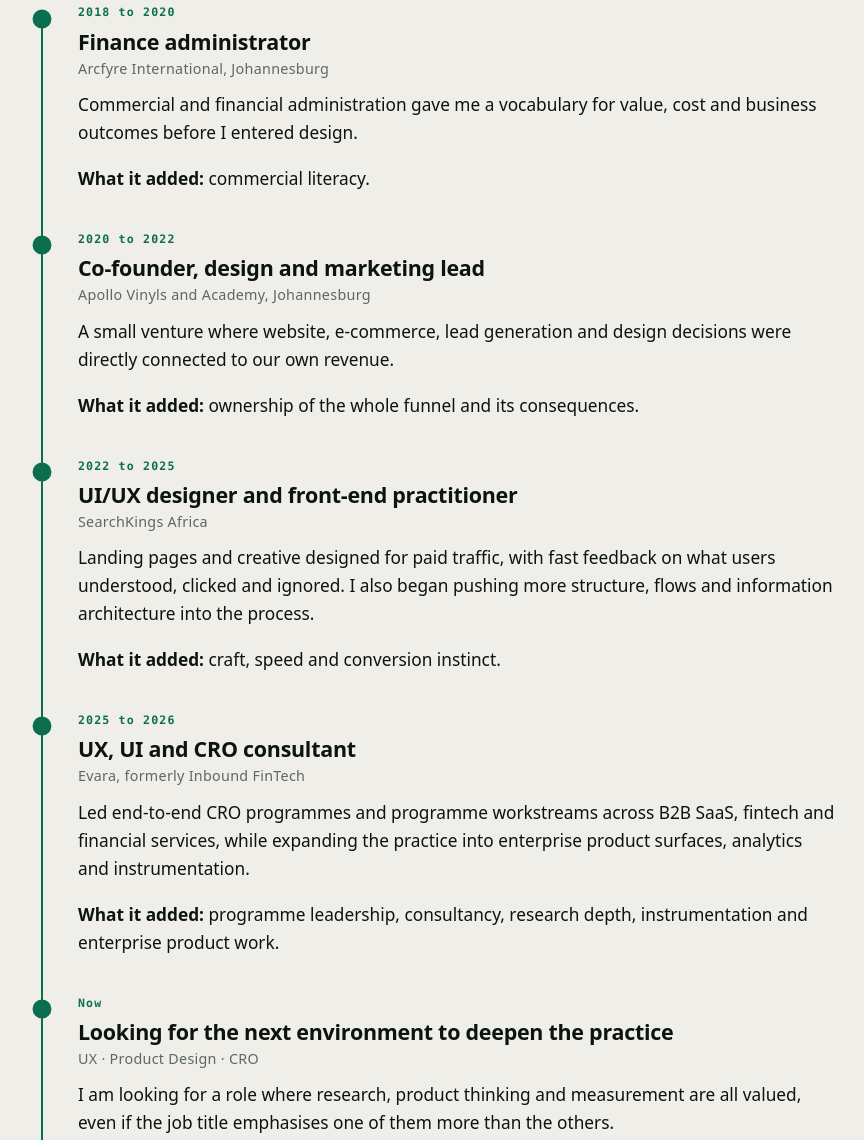
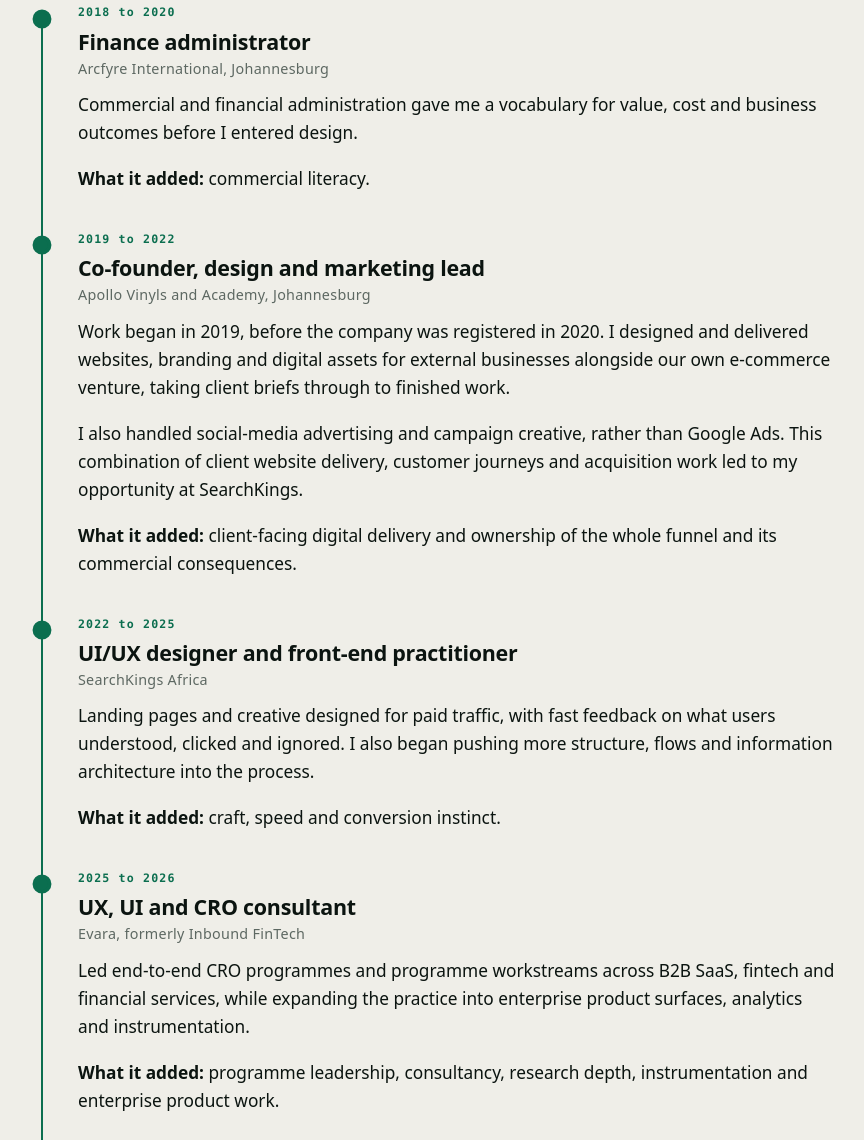
Before and after one commit to SizoManana/sizomanana.github.io, a plain HTML site: page about.html in a window 1280 px wide. Shown: the part 1521-2661 px from the top of the page, without its empty margins (322-1186 px from the left). Drawn offline with Linux system fonts and the light colour scheme.

Commit message:
Correct Apollo V timeline and client design scope; refresh master CV

```diff
--- a/about.html
+++ b/about.html
@@ -50,7 +50,7 @@
     <h2 style="margin-top:0">Each role added a layer the previous one did not have</h2>
     <ol class="timeline">
       <li><span class="when">2018 to 2020</span><h3>Finance administrator</h3><span class="where">Arcfyre International, Johannesburg</span><p>Commercial and financial administration gave me a vocabulary for value, cost and business outcomes before I entered design.</p><p><strong>What it added:</strong> commercial literacy.</p></li>
-      <li><span class="when">2020 to 2022</span><h3>Co-founder, design and marketing lead</h3><span class="where">Apollo Vinyls and Academy, Johannesburg</span><p>A small venture where website, e-commerce, lead generation and design decisions were directly connected to our own revenue.</p><p><strong>What it added:</strong> ownership of the whole funnel and its consequences.</p></li>
+      <li><span class="when">2019 to 2022</span><h3>Co-founder, design and marketing lead</h3><span class="where">Apollo Vinyls and Academy, Johannesburg</span><p>Work began in 2019, before the company was registered in 2020. I designed and delivered websites, branding and digital assets for external businesses alongside our own e-commerce venture, taking client briefs through to finished work.</p><p>I also handled social-media advertising and campaign creative, rather than Google Ads. This combination of client website delivery, customer journeys and acquisition work led to my opportunity at SearchKings.</p><p><strong>What it added:</strong> client-facing digital delivery and ownership of the whole funnel and its commercial consequences.</p></li>
       <li><span class="when">2022 to 2025</span><h3>UI/UX designer and front-end practitioner</h3><span class="where">SearchKings Africa</span><p>Landing pages and creative designed for paid traffic, with fast feedback on what users understood, clicked and ignored. I also began pushing more structure, flows and information architecture into the process.</p><p><strong>What it added:</strong> craft, speed and conversion instinct.</p></li>
       <li><span class="when">2025 to 2026</span><h3>UX, UI and CRO consultant</h3><span class="where">Evara, formerly Inbound FinTech</span><p>Led end-to-end CRO programmes and programme workstreams across B2B SaaS, fintech and financial services, while expanding the practice into enterprise product surfaces, analytics and instrumentation.</p><p><strong>What it added:</strong> programme leadership, consultancy, research depth, instrumentation and enterprise product work.</p></li>
       <li class="now"><span class="when">Now</span><h3>Looking for the next environment to deepen the practice</h3><span class="where">UX · Product Design · CRO</span><p>I am looking for a role where research, product thinking and measurement are all valued, even if the job title emphasises one of them more than the others.</p></li>
```
Also changed, not shown: 1 other file.
